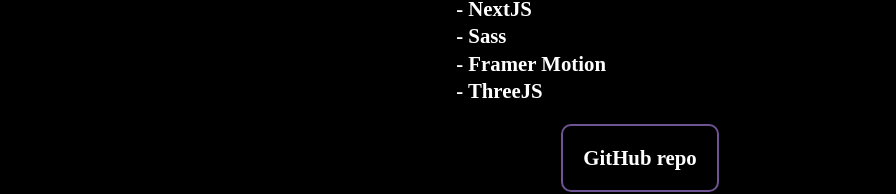
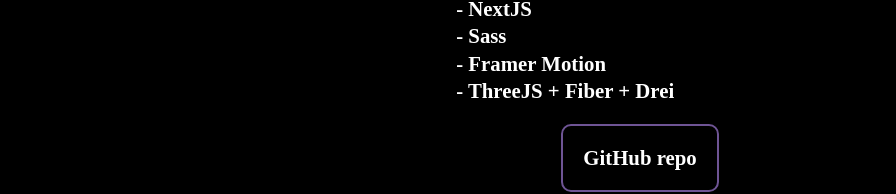
Before and after one commit to PopovDS617/aki, a Next.js app: page /about in a window 1280 px wide. Shown: the part 342-536 px from the top of the page, without its empty margins (0-896 px from the left). Built offline with nearby package versions, Linux system fonts and the light colour scheme; a web font is replaced by a local one.

Commit message:
added info about stack

```diff
--- a/src/pages/about.tsx
+++ b/src/pages/about.tsx
@@ -37,7 +37,7 @@ const AboutPage = () => {
             <li>- NextJS</li>
             <li>- Sass</li>
             <li>- Framer Motion </li>
-            <li>- ThreeJS</li>
+            <li>- ThreeJS + Fiber + Drei</li>
           </ul>
         </div>
         <motion.div
```
